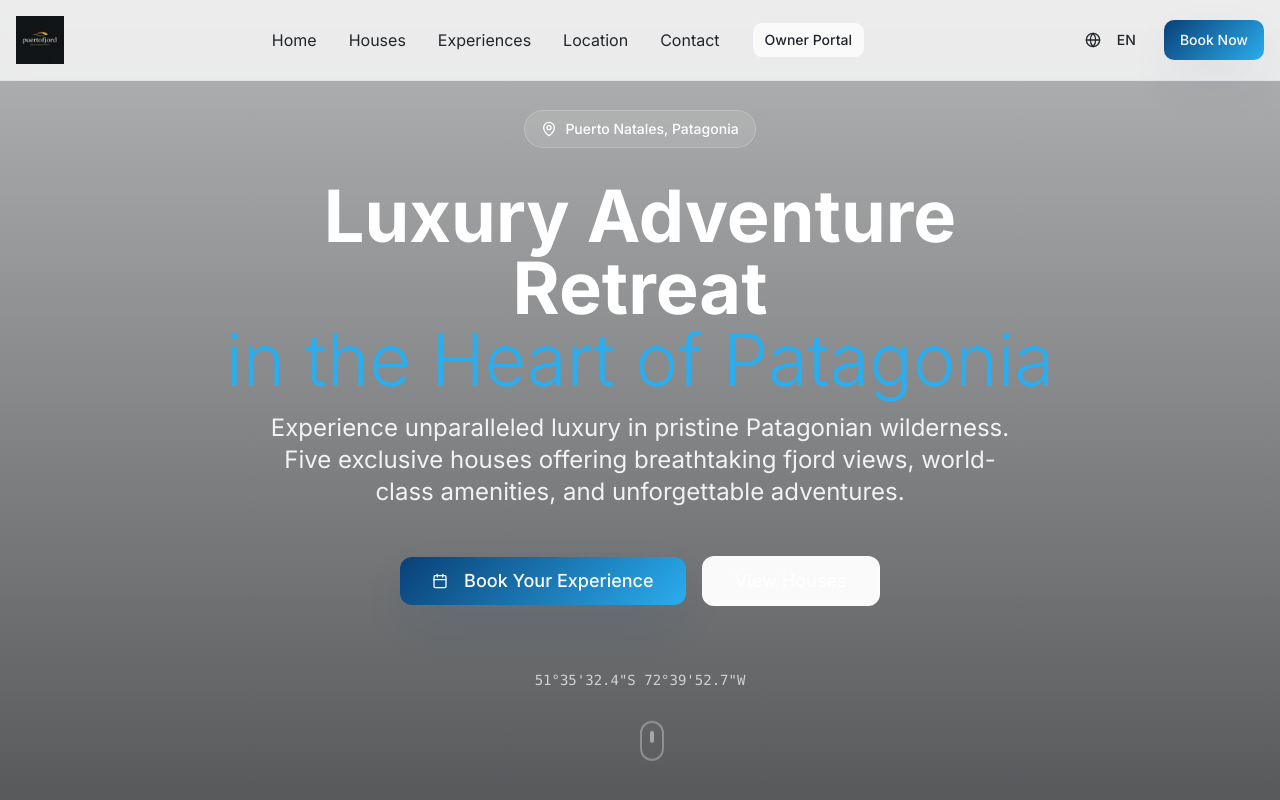
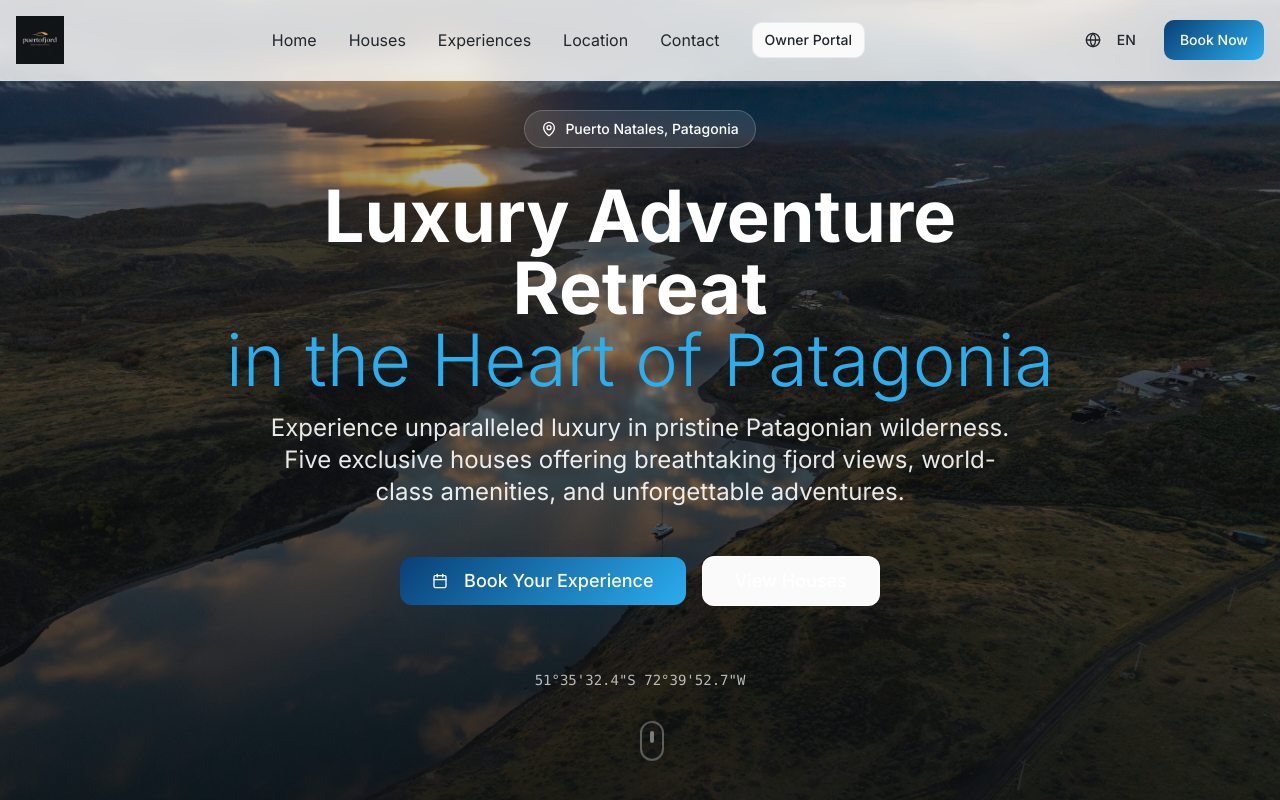
Before and after one commit to etastets-droid/portfjord, a React (Vite) app: page / in a window 1280 px wide. Shown: the top 800 px of the page. Built offline with nearby package versions, Linux system fonts and the light colour scheme.

Commit message:
Fix hero image display
Revert hero image to previous version to resolve display issue.

```diff
--- a/src/components/sections/HeroSection.tsx
+++ b/src/components/sections/HeroSection.tsx
@@ -1,6 +1,6 @@
 import { Button } from "@/components/ui/button";
 import { MapPin, Calendar } from "lucide-react";
-import heroImage from "@/assets/hero-patagonia-new.png";
+const heroImage = "/lovable-uploads/08b74d86-2681-410b-aa81-9a19bb942530.png";
 
 interface HeroSectionProps {
   language: 'en' | 'es';
```
